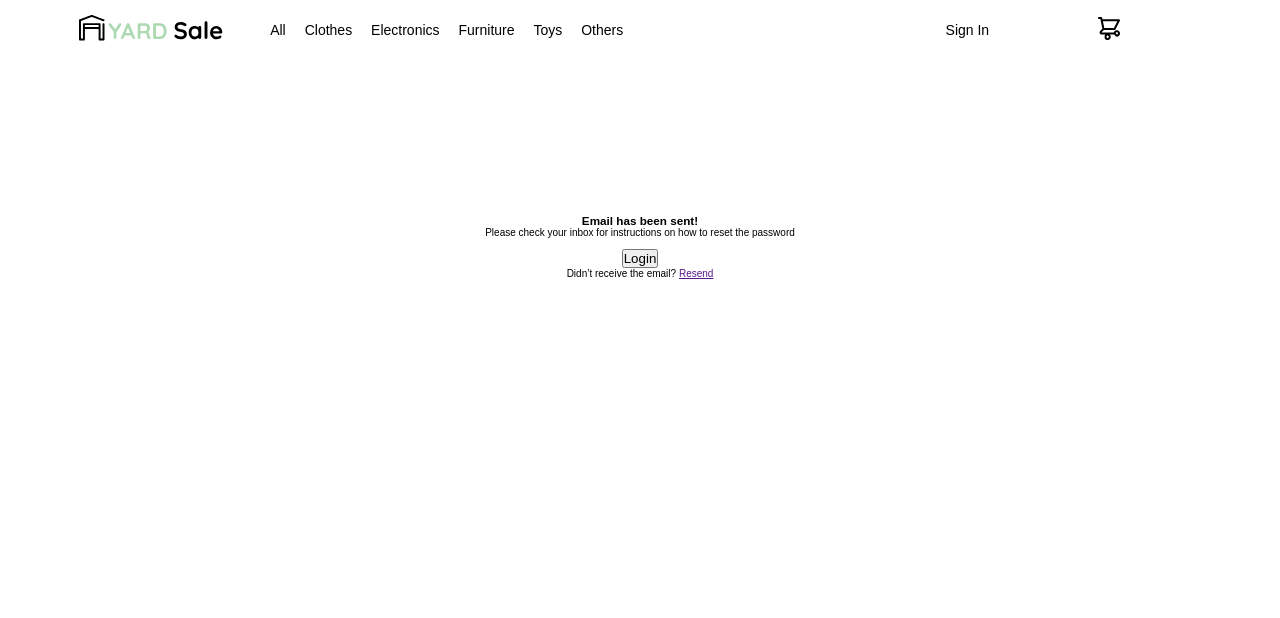
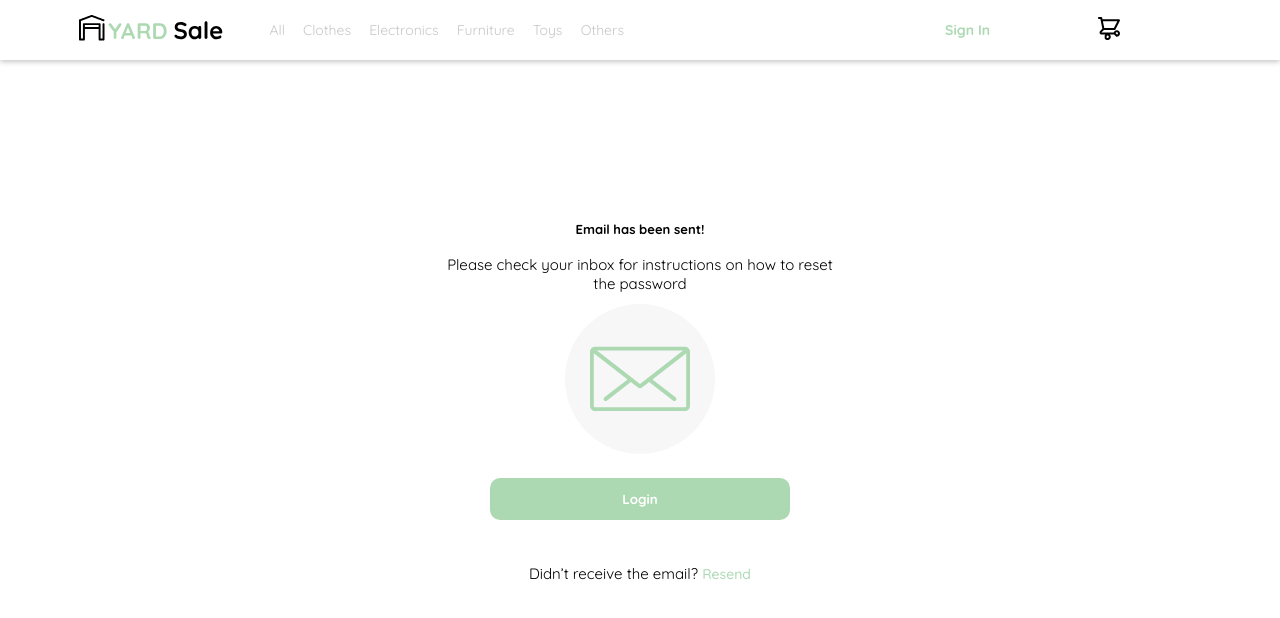
Before and after one commit to YavGz/Yard_Sale, a plain HTML site: page email.html in a window 1280 px wide. Drawn offline with Linux system fonts and the light colour scheme.

Commit message:
Finished layout for email

```diff
--- a/email.html
+++ b/email.html
@@ -4,6 +4,9 @@
   <meta charset="UTF-8">
   <meta http-equiv="X-UA-Compatible" content="IE=edge">
   <meta name="viewport" content="width=device-width, initial-scale=1.0">
+  <link rel="preconnect" href="https://fonts.googleapis.com">
+  <link rel="preconnect" href="https://fonts.gstatic.com" crossorigin>
+  <link href="https://fonts.googleapis.com/css2?family=Quicksand:wght@300;400;500;700&family=Roboto:wght@700&display=swap" rel="stylesheet">
   <title>Email</title>
   <style>
     :root{
@@ -50,8 +53,10 @@
       place-items: center;
       max-width: 50rem;
       margin: 0 auto;
+      padding: 0 4%;
+      text-align: center;
+      grid-template-rows: 1fr 2fr 5fr 3fr 2fr;
     }
-
 
     /* form elements  */
     .input {
@@ -73,7 +78,6 @@
 
     .main_button {
       font-weight: 700;
-      grid-area: login;
       color: var(--white);
       transition: all 0.3s;
       background-color: var(--hospital-principal);
@@ -88,7 +92,6 @@
 
     .second_button {
       font-weight: 700;
-      grid-area: sign;
       color: var(--hospital-principal);
       background-color: var(--white);
       border: solid 0.2rem var(--hospital-principal);
@@ -114,7 +117,35 @@
       transition: color 0.5s;
     }
 
+    /* typographies, sizes and spaces */
+    .layout_grid {
+      font-size: 1.5rem;
+    }
 
+    .layout_grid h3 {
+      font-size: 1.3rem;
+    }
+
+    .layout_grid p{
+      font-weight: 400;
+    }
+
+    .layout_grid figure {
+      display: flex;
+      width: 15rem;
+      height: 15rem;
+      align-content: center;
+      justify-content: center;
+      background-color: var(--text-input-field);
+      border-radius: 50%;
+    }
+
+    .layout_grid figure img {
+      width: 10rem;
+    }
+
+
+    /* Queries */
     @media (min-width:767px) {
       header nav, nav ul {
         display: flex;
@@ -133,6 +164,8 @@
         padding: 1.5rem 4%;
         margin-bottom: 12%;
         justify-content: space-around;
+        box-shadow: 0 0.2rem 0.5rem 0 var(--very-light-secondary);
+        color: var(--very-light-secondary);
       }
 
       header figure {
@@ -146,6 +179,8 @@
 
       .login_nav {
         grid-area: nav2;
+        color: var(--hospital-principal);
+        font-weight: 700;
       }
 
       nav ul, ul li {
@@ -203,12 +238,12 @@
       <h3>Email has been sent!</h3>
       <p>Please check your inbox for instructions on how to reset the password</p>
       <figure>
-        <img src="" alt="">
+        <img src="./icons/email.svg" alt="Email Icon image">
       </figure>
-      <button>Login</button>
+      <button class="button main_button">Login</button>
       <span>
         Didn’t receive the email?
-        <a href="">Resend</a>
+        <a href=""  class="a_link">Resend</a>
       </span>
     </div>
   </main>
```
